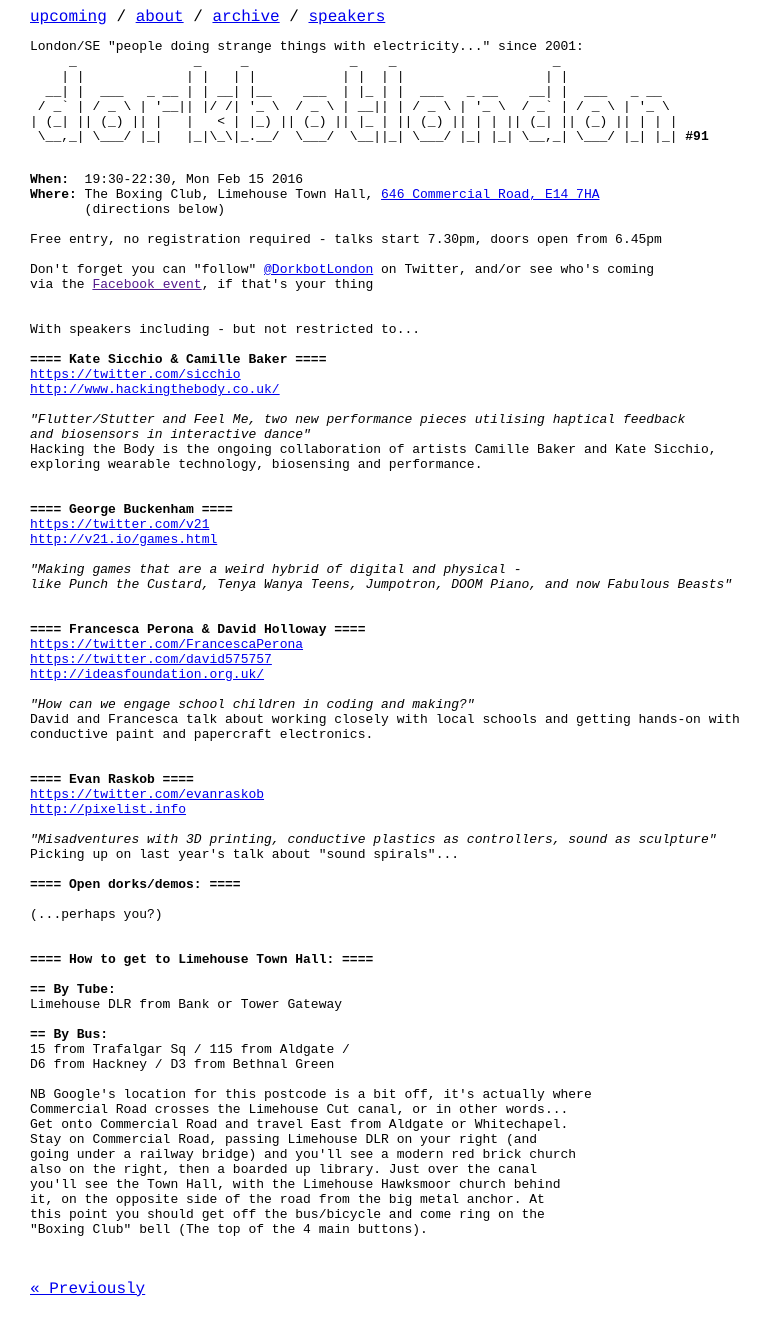
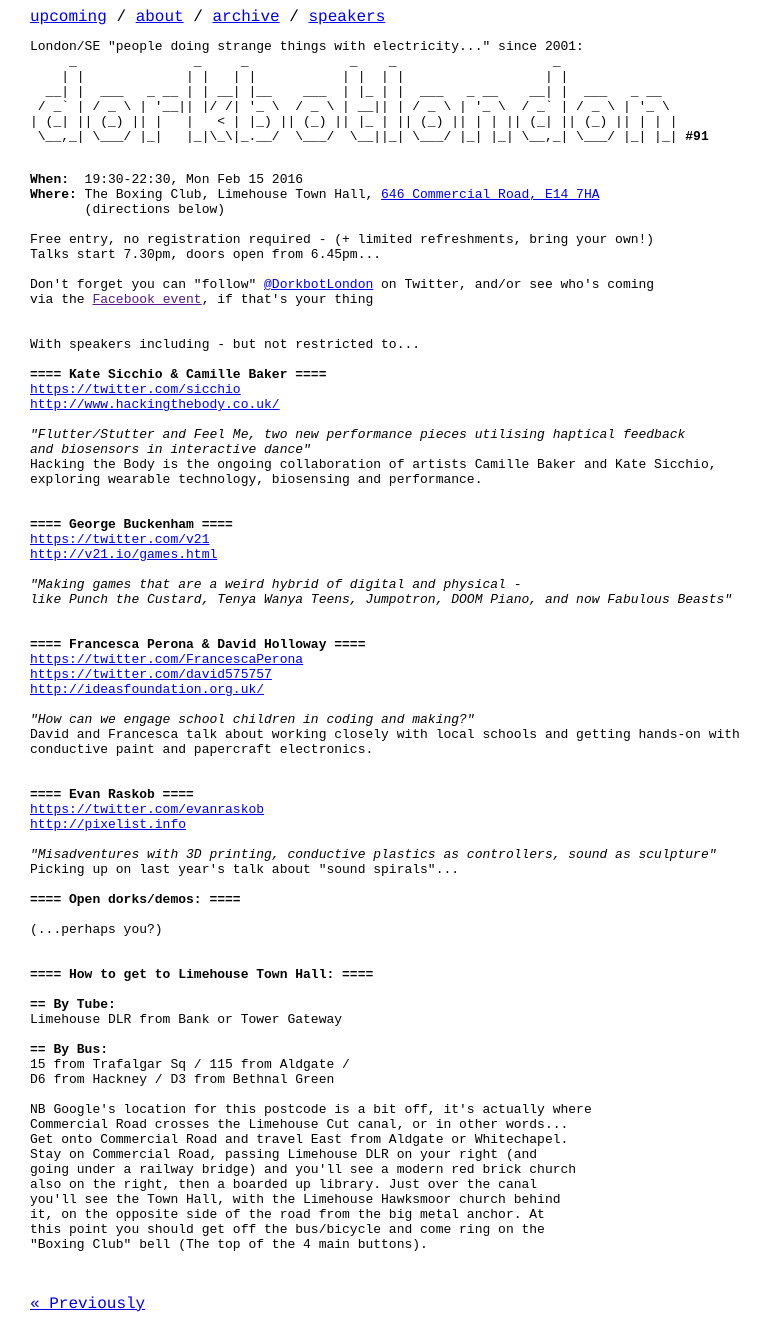
Before and after one commit to dorkbotlondon/dorkbotlondon.github.io, a Jekyll site: the page built from _posts/2016-02-15-91.html, in a window 1280 px wide. Shown: the whole page, without its empty margins (0-772 px from the left). Built offline with Jekyll 4.4.1, drawn with Linux system fonts in a browser that asks for light colours; Markdown is read by kramdown in place of the engine named in the settings.

Commit message:
Update 2016-02-15-91.html

```diff
--- a/_posts/2016-02-15-91.html
+++ b/_posts/2016-02-15-91.html
@@ -11,7 +11,8 @@ tags:
     - David Holloway
 ---
 
-Free entry, no registration required - talks start 7.30pm, doors open from 6.45pm
+Free entry, no registration required - (+ limited refreshments, bring your own!)
+Talks start 7.30pm, doors open from 6.45pm...
 
 Don't forget you can "follow" <a href='https://twitter.com/DorkbotLondon'>@DorkbotLondon</a> on Twitter, and/or see who's coming
 via the <a href=''>Facebook event</a>, if that's your thing
```
